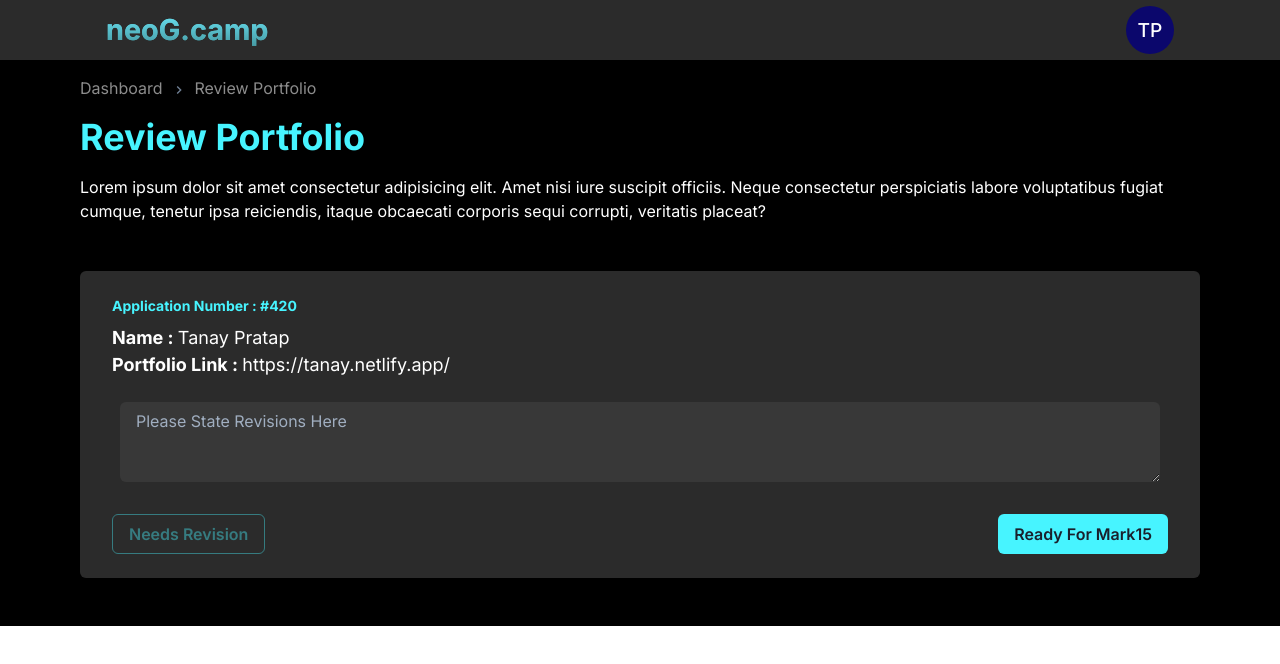
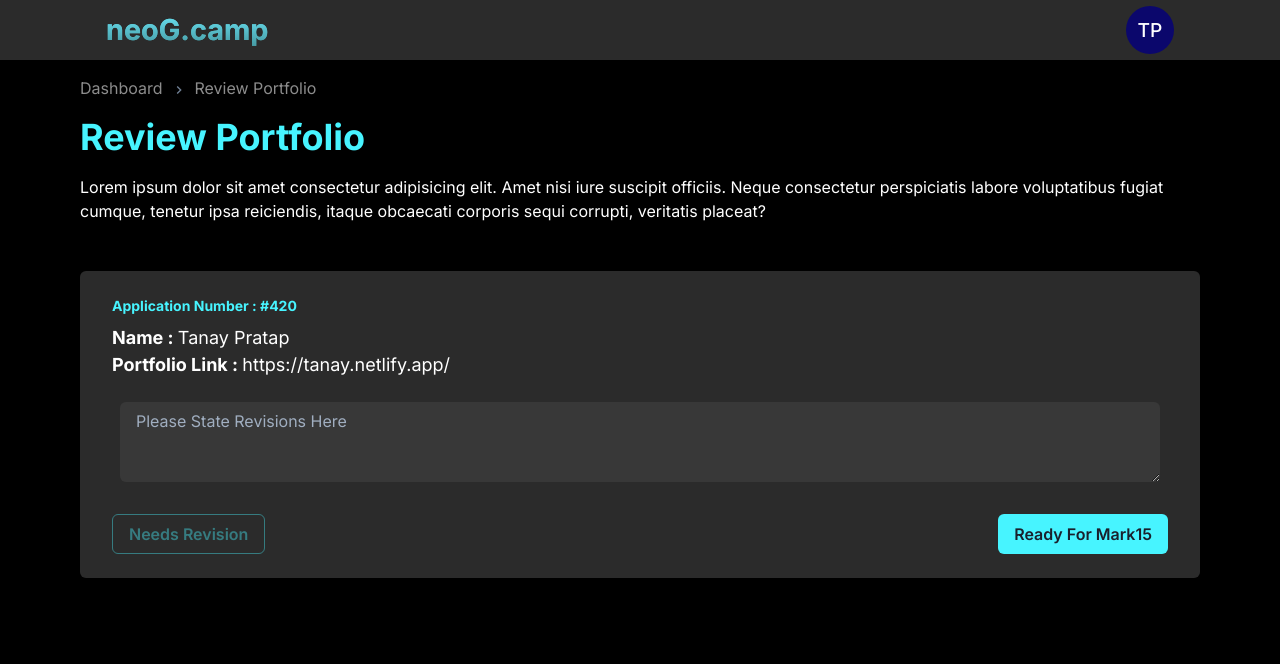
Before and after one commit to SAYUK09/platform-93by4, a Next.js app in the folder client/: page /admin/review-portfolios in a window 1280 px wide. Shown: the top 664 px of the page. Built offline with nearby package versions, Linux system fonts and the light colour scheme.

Commit message:
refact: Replaced `Div` with `Flex` Component

```diff
--- a/client/src/pages/admin/review-portfolios/index.tsx
+++ b/client/src/pages/admin/review-portfolios/index.tsx
@@ -29,12 +29,17 @@ export default function ReviewPortfolios(): JSX.Element {
   }
 
   return (
-    <div>
+    <Flex
+      backgroundColor="black.900"
+      align="center"
+      justify={{ base: 'center' }}
+      direction={{ base: 'column', md: 'column', sm: 'column' }}
+      minH="100%"
+    >
       <Navbar />
 
       <div style={{ minHeight: 'calc(100vh - 60px)' }}>
         <Flex
-          backgroundColor="black.900"
           align="center"
           justify={{ base: 'center' }}
           direction={{ base: 'column', md: 'column', sm: 'column' }}
@@ -135,6 +140,6 @@ export default function ReviewPortfolios(): JSX.Element {
           </Container>
         </Flex>
       </div>
-    </div>
+    </Flex>
   )
 }
```
